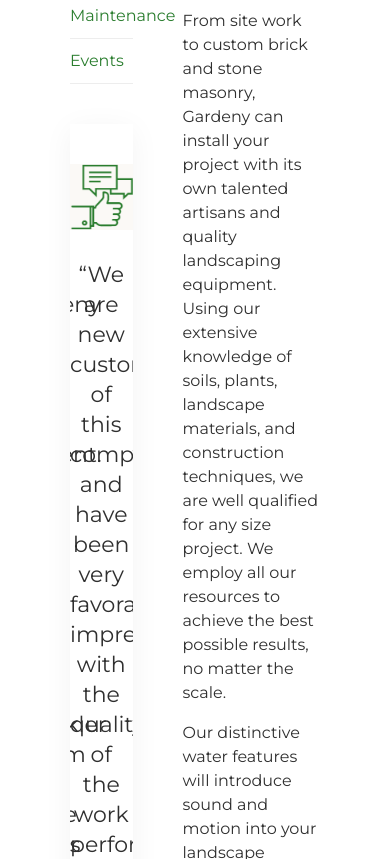
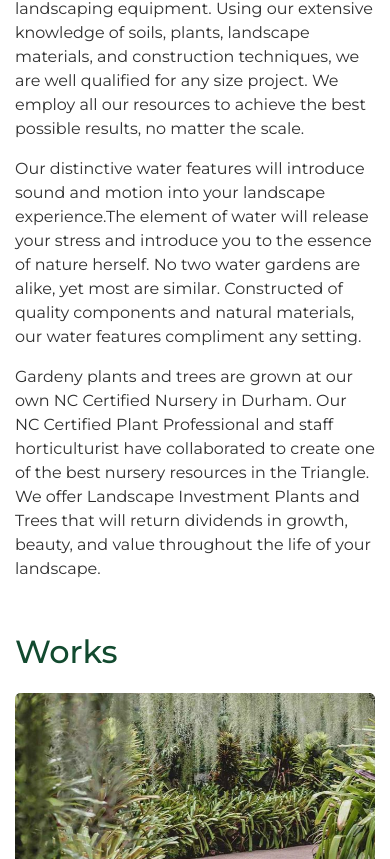
Before and after one commit to iftekhar-rahman/landscapers, a plain HTML site: page gardens.html in a window 390 px wide. Shown: the part 427-1286 px from the top of the page. Drawn offline with Linux system fonts and the light colour scheme.

Commit message:
gardens page responsive update

```diff
--- a/scss/responsive.scss
+++ b/scss/responsive.scss
@@ -125,7 +125,6 @@
 .testimonials-area {
     padding: 50px 0 0px;
 }
-
 /*==about-page===*/
 .number-bg {
     margin-bottom: 40px;
@@ -350,6 +349,21 @@
     padding: 0 0px;
 }
 
+.gardens-area .d-flex {
+    flex-direction: column;
+}
+.left-sidebar {
+    width: 100%;
+    order: 1;
+}
+.gardens-right {
+    width: 100%;
+    margin-left: 0;
+}
+.gardens-area .container-fluid {
+    padding-left: 15px;
+    padding-right: 15px;
+}
 /*==about-page-css==*/
 .about-banner-text h1 {
     font-size: 32px;
```
Also changed, not shown: css/responsive.css, 1 other file.
